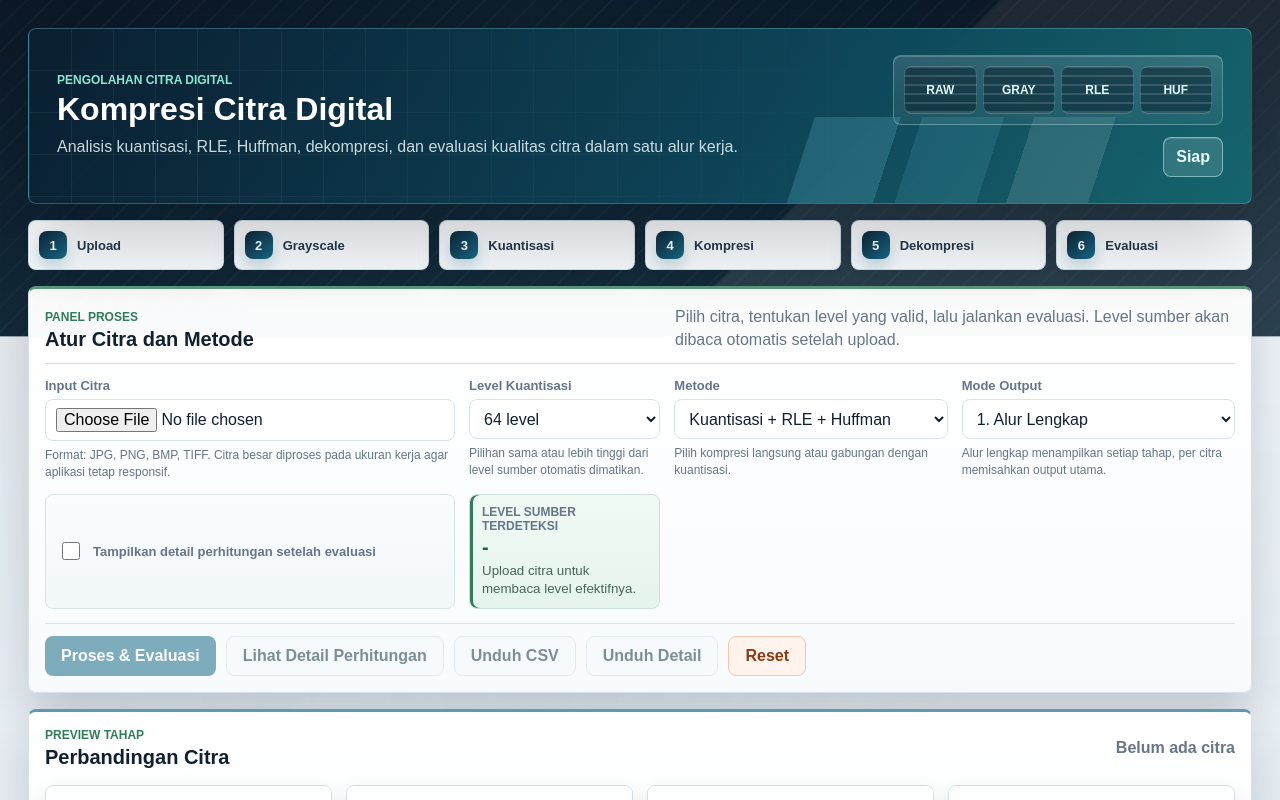
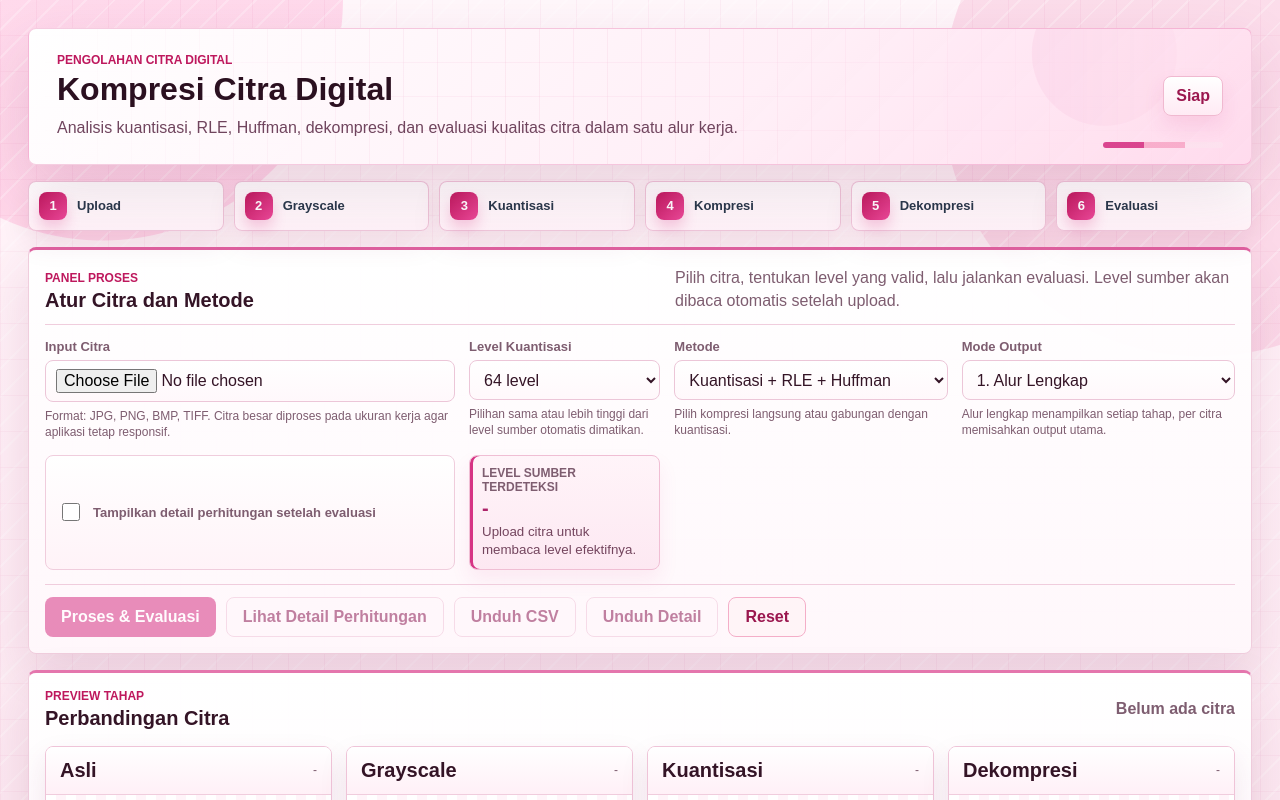
Before and after one commit to rafliantzm/kompresi-pcd, a Next.js app: page / in a window 1280 px wide. Shown: the top 800 px of the page. Built offline with nearby package versions, Linux system fonts and the light colour scheme.

Commit message:
Update pink UI theme

```diff
--- a/app/globals.css
+++ b/app/globals.css
@@ -1,24 +1,25 @@
 :root {
   color-scheme: light;
-  --bg: #0c1825;
-  --bg-soft: #f6f9fc;
+  --bg: #fff1f7;
+  --bg-soft: #fff7fb;
   --surface: #ffffff;
-  --surface-2: #f8fafc;
-  --surface-3: #f0f6f8;
-  --text: #102033;
-  --muted: #66758a;
-  --line: #d8e2ea;
-  --line-strong: #c8d6e0;
-  --accent: #176b87;
-  --accent-dark: #0f5268;
-  --accent-2: #2f7d5a;
-  --accent-soft: #e8f5f8;
-  --cyan: #6fd3e5;
-  --success-soft: #eef8f2;
+  --surface-2: #fff7fb;
+  --surface-3: #fdeaf3;
+  --text: #341426;
+  --muted: #7e5d70;
+  --line: #f0cddd;
+  --line-strong: #e6b5cc;
+  --accent: #d63384;
+  --accent-dark: #ad2369;
+  --accent-2: #be185d;
+  --accent-soft: #fde7f1;
+  --rose-soft: #fff0f6;
+  --rose-mid: #f8b4d0;
+  --success-soft: #fff2f7;
   --warning-soft: #fff7ed;
-  --danger: #b42318;
-  --shadow: 0 22px 48px rgba(7, 18, 31, 0.18);
-  --shadow-soft: 0 10px 24px rgba(7, 18, 31, 0.1);
+  --danger: #b4235f;
+  --shadow: 0 22px 50px rgba(126, 38, 89, 0.14);
+  --shadow-soft: 0 12px 28px rgba(126, 38, 89, 0.1);
 }
 
 * {
@@ -28,10 +29,9 @@
 body {
   margin: 0;
   background:
-    linear-gradient(180deg, rgba(12, 24, 37, 0.92) 0%, rgba(18, 42, 58, 0.88) 42%, rgba(238, 243, 247, 0.96) 42.1%, #e8f0f5 100%),
-    repeating-linear-gradient(0deg, rgba(111, 211, 229, 0.08) 0 1px, transparent 1px 28px),
-    repeating-linear-gradient(90deg, rgba(111, 211, 229, 0.07) 0 1px, transparent 1px 28px),
-    linear-gradient(135deg, #0c1825 0%, #12344a 48%, #eef3f7 48.2%, #e8f0f5 100%);
+    radial-gradient(circle at 8% 0%, rgba(255, 98, 174, 0.2) 0 240px, transparent 241px),
+    radial-gradient(circle at 94% 12%, rgba(246, 170, 204, 0.34) 0 260px, transparent 261px),
+    linear-gradient(180deg, #fff7fb 0%, #fff1f7 36%, #fce8f1 100%);
   background-attachment: fixed;
   color: var(--text);
   font-family: Arial, Helvetica, sans-serif;
@@ -44,9 +44,11 @@ body::before {
   pointer-events: none;
   content: "";
   background:
-    repeating-linear-gradient(135deg, rgba(255, 255, 255, 0.06) 0 2px, transparent 2px 18px),
-    linear-gradient(90deg, transparent 0%, rgba(111, 211, 229, 0.08) 42%, transparent 78%);
-  opacity: 0.42;
+    linear-gradient(90deg, rgba(214, 51, 132, 0.08) 1px, transparent 1px),
+    linear-gradient(0deg, rgba(214, 51, 132, 0.06) 1px, transparent 1px),
+    repeating-linear-gradient(135deg, rgba(255, 255, 255, 0.44) 0 2px, transparent 2px 20px);
+  background-size: 36px 36px, 36px 36px, auto;
+  opacity: 0.6;
 }
 
 button,
@@ -69,24 +71,24 @@ button {
 
 button:hover:not(:disabled) {
   background: var(--accent-dark);
-  box-shadow: 0 8px 18px rgba(23, 107, 135, 0.18);
+  box-shadow: 0 10px 22px rgba(214, 51, 132, 0.22);
   transform: translateY(-1px);
 }
 
 button.secondary {
-  background: #f5f8fa;
-  color: #143546;
-  border: 1px solid #cbdce5;
+  background: #fff7fb;
+  color: #8c1d55;
+  border: 1px solid #efc4d8;
 }
 
 button.secondary:hover:not(:disabled) {
-  background: #eaf3f7;
+  background: #fde7f1;
 }
 
 button.reset {
-  background: #fff4ed;
-  border-color: #f3c7ad;
-  color: #8a3b12;
+  background: #fff4f7;
+  border-color: #f4aec8;
+  color: #9b174f;
 }
 
 button:disabled {
@@ -99,9 +101,9 @@ select,
 input[type="file"] {
   width: 100%;
   min-height: 40px;
-  border: 1px solid var(--line);
+  border: 1px solid #ecc6d8;
   border-radius: 8px;
-  background: #fff;
+  background: linear-gradient(180deg, #fff 0%, #fff8fb 100%);
   color: var(--text);
   padding: 8px 10px;
 }
@@ -109,7 +111,7 @@ input[type="file"] {
 select:focus,
 input[type="file"]:focus {
   border-color: var(--accent);
-  box-shadow: 0 0 0 3px rgba(23, 107, 135, 0.13);
+  box-shadow: 0 0 0 3px rgba(214, 51, 132, 0.14);
   outline: 0;
 }
 
@@ -130,7 +132,7 @@ input[type="file"]:focus {
 .preview-section,
 .summary-section,
 .image-panel {
-  background: linear-gradient(180deg, rgba(255, 255, 255, 0.98) 0%, rgba(248, 251, 253, 0.98) 100%);
+  background: linear-gradient(180deg, rgba(255, 255, 255, 0.96) 0%, rgba(255, 247, 251, 0.96) 100%);
   border: 1px solid var(--line);
   border-radius: 8px;
   box-shadow: var(--shadow);
@@ -143,12 +145,12 @@ input[type="file"]:focus {
   justify-content: space-between;
   gap: 16px;
   overflow: hidden;
-  min-height: 154px;
-  padding: 26px 28px;
-  border-color: rgba(130, 198, 214, 0.34);
+  min-height: 120px;
+  padding: 24px 28px;
+  border-color: rgba(214, 51, 132, 0.24);
   background:
-    linear-gradient(120deg, rgba(10, 31, 49, 0.98) 0%, rgba(14, 68, 88, 0.96) 58%, rgba(20, 105, 113, 0.92) 100%);
-  box-shadow: 0 28px 70px rgba(5, 13, 24, 0.26);
+    linear-gradient(135deg, rgba(255, 255, 255, 0.98) 0%, rgba(255, 239, 247, 0.98) 58%, rgba(255, 219, 237, 0.94) 100%);
+  box-shadow: 0 24px 60px rgba(126, 38, 89, 0.16);
   color: #fff;
 }
 
@@ -158,24 +160,25 @@ input[type="file"]:focus {
   pointer-events: none;
   content: "";
   background:
-    linear-gradient(90deg, rgba(255, 255, 255, 0.07) 1px, transparent 1px),
-    linear-gradient(0deg, rgba(255, 255, 255, 0.06) 1px, transparent 1px);
-  background-size: 42px 42px;
-  mask-image: linear-gradient(90deg, rgba(0, 0, 0, 0.95), transparent 78%);
+    radial-gradient(circle at 88% 18%, rgba(214, 51, 132, 0.2) 0 72px, transparent 73px),
+    linear-gradient(90deg, rgba(214, 51, 132, 0.07) 1px, transparent 1px),
+    linear-gradient(0deg, rgba(214, 51, 132, 0.06) 1px, transparent 1px);
+  background-size: auto, 34px 34px, 34px 34px;
+  mask-image: linear-gradient(90deg, transparent, rgba(0, 0, 0, 0.95) 38%, transparent 100%);
 }
 
 .topbar::after {
   position: absolute;
-  right: 24px;
-  bottom: -24px;
-  width: 430px;
-  height: 110px;
+  right: 28px;
+  bottom: 16px;
+  width: 120px;
+  height: 6px;
   pointer-events: none;
   content: "";
   background:
-    linear-gradient(90deg, rgba(111, 211, 229, 0.28) 0 20%, transparent 20% 25%, rgba(111, 211, 229, 0.18) 25% 44%, transparent 44% 51%, rgba(255, 255, 255, 0.16) 51% 70%, transparent 70% 100%);
-  opacity: 0.72;
-  transform: skewX(-18deg);
+    linear-gradient(90deg, #d63384 0 34%, #f8a8c8 34% 68%, #fde2ef 68% 100%);
+  border-radius: 999px;
+  opacity: 0.9;
 }
 
 .eyebrow {
@@ -215,64 +218,29 @@ h3 {
 
 .subtitle {
   margin: 8px 0 0;
-  color: rgba(232, 246, 250, 0.86);
+  color: #70455e;
   line-height: 1.5;
 }
 
 .topbar .eyebrow {
-  color: #8ce6d0;
+  color: var(--accent-2);
 }
 
 .topbar h1 {
-  color: #fff;
-}
-
-.hero-side {
-  position: relative;
-  z-index: 1;
-  display: grid;
-  justify-items: end;
-  gap: 12px;
-  min-width: 250px;
-}
-
-.signal-card {
-  display: grid;
-  grid-template-columns: repeat(4, minmax(0, 1fr));
-  gap: 6px;
-  width: min(330px, 32vw);
-  border: 1px solid rgba(177, 230, 239, 0.32);
-  border-radius: 8px;
-  background:
-    linear-gradient(180deg, rgba(255, 255, 255, 0.13), rgba(255, 255, 255, 0.05));
-  padding: 10px;
-  box-shadow: inset 0 1px 0 rgba(255, 255, 255, 0.2);
-}
-
-.signal-card span {
-  display: grid;
-  place-items: center;
-  min-height: 48px;
-  border: 1px solid rgba(177, 230, 239, 0.24);
-  border-radius: 8px;
-  background:
-    repeating-linear-gradient(0deg, rgba(255, 255, 255, 0.14) 0 2px, transparent 2px 9px),
-    rgba(8, 24, 38, 0.48);
-  color: #dff7fb;
-  font-size: 12px;
-  font-weight: 800;
-  letter-spacing: 0;
+  color: #2b1020;
 }
 
 .status {
+  position: relative;
+  z-index: 1;
   flex: 0 0 auto;
-  border: 1px solid rgba(177, 230, 239, 0.58);
+  border: 1px solid #f0b9d0;
   border-radius: 8px;
-  background: rgba(232, 250, 255, 0.14);
-  color: #eaffff;
+  background: linear-gradient(180deg, #fff 0%, #ffeaf4 100%);
+  color: #9b174f;
   padding: 10px 12px;
   font-weight: 700;
-  box-shadow: inset 0 1px 0 rgba(255, 255, 255, 0.18);
+  box-shadow: 0 10px 20px rgba(214, 51, 132, 0.12);
 }
 
 .workflow-strip {
@@ -287,10 +255,10 @@ h3 {
   align-items: center;
   gap: 10px;
   min-width: 0;
-  border: 1px solid rgba(204, 220, 230, 0.86);
+  border: 1px solid rgba(239, 196, 216, 0.95);
   border-radius: 8px;
   background:
-    linear-gradient(180deg, #ffffff 0%, #f4f9fb 100%);
+    linear-gradient(180deg, #ffffff 0%, #fff2f8 100%);
   padding: 10px;
   box-shadow: var(--shadow-soft);
 }
@@ -303,11 +271,11 @@ h3 {
   height: 28px;
   border-radius: 8px;
   background:
-    linear-gradient(135deg, #0f263a 0%, #176b87 100%);
+    linear-gradient(135deg, #be185d 0%, #ec4899 100%);
   color: #fff;
   font-size: 13px;
   font-weight: 800;
-  box-shadow: 0 8px 14px rgba(23, 107, 135, 0.2);
+  box-shadow: 0 8px 14px rgba(214, 51, 132, 0.22);
 }
 
 .workflow-step strong {
@@ -325,7 +293,7 @@ h3 {
   gap: 14px;
   margin-top: 16px;
   padding: 16px;
-  border-top: 3px solid rgba(47, 125, 90, 0.76);
+  border-top: 3px solid rgba(214, 51, 132, 0.76);
 }
 
 .control-header {
@@ -373,7 +341,7 @@ h3 {
   border: 1px solid var(--line);
   border-radius: 8px;
   background:
-    linear-gradient(180deg, #fafdff 0%, #f2f7fa 100%);
+    linear-gradient(180deg, #fff 0%, #fff3f8 100%);
   padding: 10px 12px;
 }
 
@@ -387,12 +355,12 @@ h3 {
   display: grid;
   gap: 3px;
   min-height: 40px;
-  border: 1px solid #cfe0d8;
+  border: 1px solid #f0bed4;
   border-radius: 8px;
   background:
-    linear-gradient(180deg, #effaf3 0%, #e6f4ee 100%);
+    linear-gradient(180deg, #fff4f9 0%, #fde8f2 100%);
   padding: 10px 12px;
-  box-shadow: inset 3px 0 0 #2f7d5a;
+  box-shadow: inset 3px 0 0 #d63384, 0 10px 20px rgba(214, 51, 132, 0.08);
 }
 
 .source-card span {
@@ -403,12 +371,12 @@ h3 {
 }
 
 .source-card strong {
-  color: #1e6045;
+  color: #ad2369;
   font-size: 20px;
 }
 
 .source-card small {
-  color: #476658;
+  color: #74455e;
   line-height: 1.35;
 }
 
@@ -440,7 +408,7 @@ h3 {
 .preview-section,
 .summary-section {
   padding: 16px;
-  border-top: 3px solid rgba(23, 107, 135, 0.68);
+  border-top: 3px solid rgba(214, 51, 132, 0.66);
 }
 
 .preview-grid {
@@ -453,7 +421,13 @@ h3 {
   min-width: 0;
   overflow: hidden;
   box-shadow: var(--shadow-soft);
-  border-color: #cfdee8;
+  border-color: #efc4d8;
+  transition: transform 140ms ease, box-shadow 140ms ease;
+}
+
+.image-panel:hover {
+  box-shadow: 0 18px 34px rgba(126, 38, 89, 0.16);
+  transform: translateY(-2px);
 }
 
 .image-head {
@@ -463,7 +437,7 @@ h3 {
   gap: 8px;
   padding: 12px 14px;
   border-bottom: 1px solid var(--line);
-  background: linear-gradient(180deg, #fff 0%, #f8fbfd 100%);
+  background: linear-gradient(180deg, #fff 0%, #fff0f7 100%);
 }
 
 .image-head span {
@@ -479,10 +453,10 @@ h3 {
   aspect-ratio: 4 / 3;
   object-fit: contain;
   background:
-    linear-gradient(45deg, #f4f7fa 25%, transparent 25%),
-    linear-gradient(-45deg, #f4f7fa 25%, transparent 25%),
-    linear-gradient(45deg, transparent 75%, #f4f7fa 75%),
-    linear-gradient(-45deg, transparent 75%, #f4f7fa 75%);
+    linear-gradient(45deg, #fff4f9 25%, transparent 25%),
+    linear-gradient(-45deg, #fff4f9 25%, transparent 25%),
+    linear-gradient(45deg, transparent 75%, #fff4f9 75%),
+    linear-gradient(-45deg, transparent 75%, #fff4f9 75%);
   background-color: #ffffff;
   background-position: 0 0, 0 10px, 10px -10px, -10px 0;
   background-size: 20px 20px;
@@ -506,9 +480,15 @@ h3 {
   border: 1px solid var(--line);
   border-radius: 8px;
   background:
-    linear-gradient(180deg, #ffffff 0%, #f4f9fb 100%);
+    linear-gradient(160deg, #ffffff 0%, #fff3f8 100%);
   padding: 14px;
-  box-shadow: inset 0 3px 0 rgba(23, 107, 135, 0.54);
+  box-shadow: inset 0 3px 0 rgba(214, 51, 132, 0.54), 0 10px 22px rgba(126, 38, 89, 0.08);
+  transition: transform 140ms ease, box-shadow 140ms ease;
+}
+
+.summary-card:hover {
+  box-shadow: inset 0 3px 0 rgba(214, 51, 132, 0.64), 0 18px 34px rgba(126, 38, 89, 0.14);
+  transform: translateY(-2px);
 }
 
 .summary-card span {
@@ -545,7 +525,7 @@ h3 {
 .detail-panel {
   margin-top: 16px;
   padding: 16px;
-  border-top: 3px solid rgba(15, 82, 104, 0.68);
+  border-top: 3px solid rgba(190, 24, 93, 0.66);
 }
 
 .section-heading {
@@ -589,8 +569,8 @@ th {
   top: 0;
   z-index: 2;
   background:
-    linear-gradient(180deg, #e7f3f6 0%, #dcecf2 100%);
-  color: #20303d;
+    linear-gradient(180deg, #fde8f2 0%, #f8d5e5 100%);
+  color: #4a1832;
   font-weight: 800;
 }
 
@@ -604,7 +584,7 @@ tbody tr:nth-child(even) td {
 }
 
 tbody tr:hover td {
-  background: #f4fafc;
+  background: #fff3f8;
 }
 
 th:first-child,
@@ -618,7 +598,7 @@ td:first-child {
 
 th:first-child {
   z-index: 3;
-  background: #dcecf2;
+  background: #f8d5e5;
 }
 
 tbody tr:nth-child(odd) td:first-child {
@@ -641,8 +621,8 @@ tbody tr:nth-child(even) td:first-child {
   margin: 0;
   border: 1px solid var(--line-strong);
   border-radius: 8px;
-  background: #0f1f2f;
-  color: #e7edf3;
+  background: #2d1022;
+  color: #fff0f7;
   padding: 16px;
   white-space: pre-wrap;
   line-height: 1.55;
@@ -677,17 +657,6 @@ tbody tr:nth-child(even) td:first-child {
     flex-direction: column;
   }
 
-  .hero-side {
-    align-items: stretch;
-    justify-items: stretch;
-    width: 100%;
-    min-width: 0;
-  }
-
-  .signal-card {
-    width: 100%;
-  }
-
   h1 {
     font-size: 24px;
   }
--- a/app/page.jsx
+++ b/app/page.jsx
@@ -165,16 +165,8 @@ export default function Home() {
             <h1>Kompresi Citra Digital</h1>
             <p className="subtitle">Analisis kuantisasi, RLE, Huffman, dekompresi, dan evaluasi kualitas citra dalam satu alur kerja.</p>
           </div>
-          <div className="hero-side">
-            <div className="signal-card" aria-hidden="true">
-              <span>RAW</span>
-              <span>GRAY</span>
-              <span>RLE</span>
-              <span>HUF</span>
-            </div>
-            <div className="status">
-              {isProcessing ? "Memproses..." : result ? "Evaluasi siap" : "Siap"}
-            </div>
+          <div className="status">
+            {isProcessing ? "Memproses..." : result ? "Evaluasi siap" : "Siap"}
           </div>
         </header>
 
```
